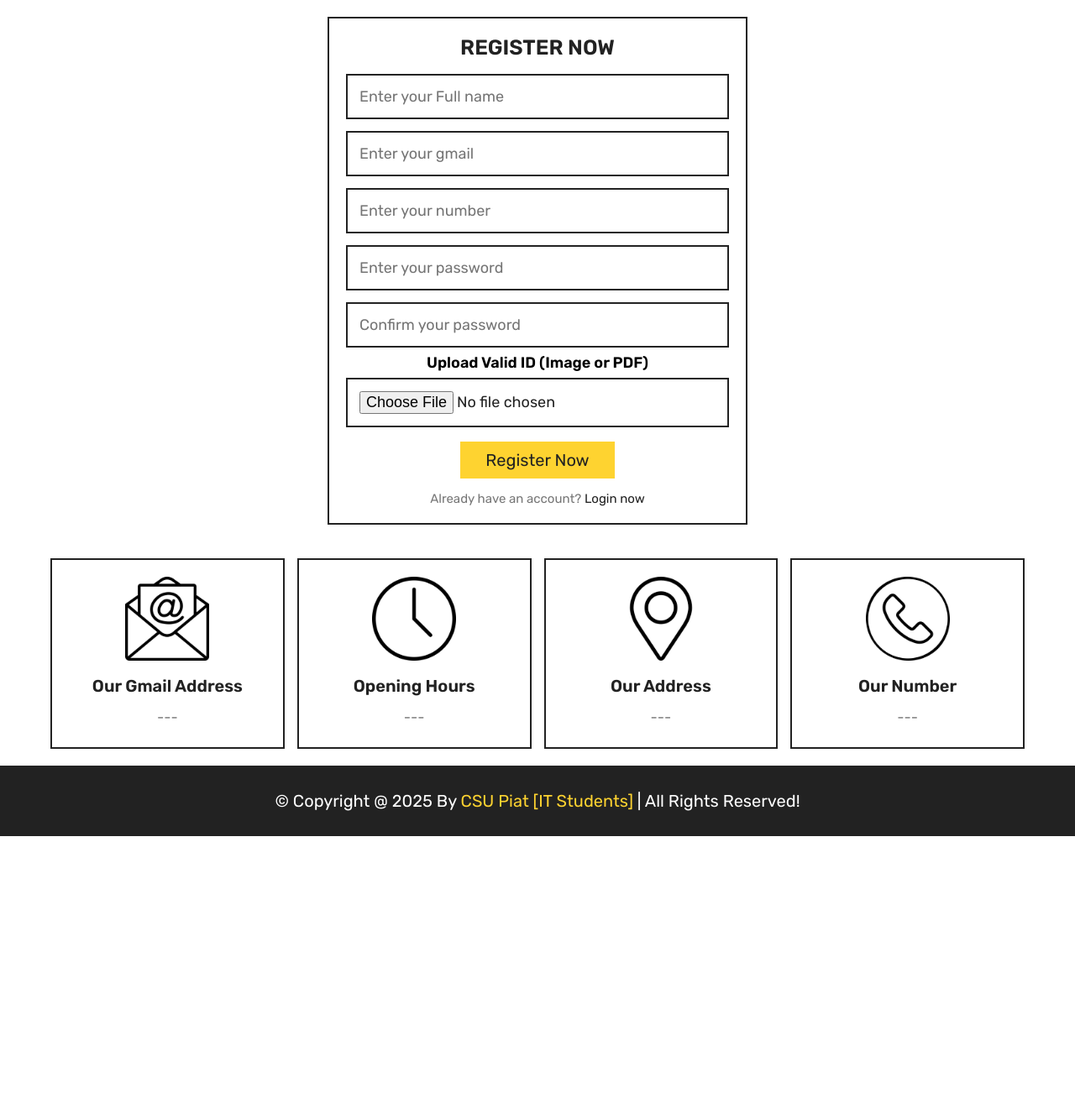
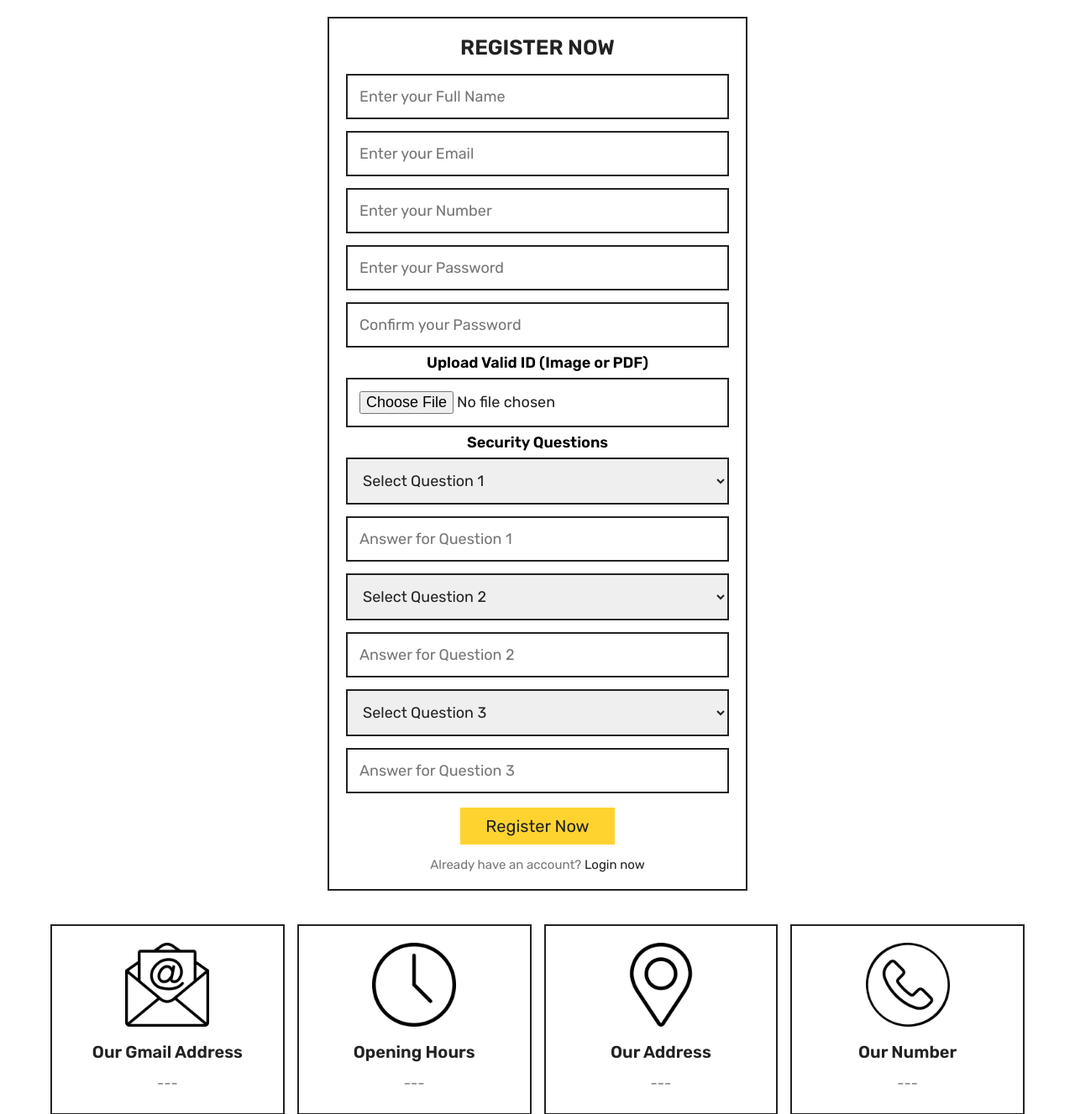
Before and after one commit to LuckyPadua-web/JB_Printing_Services, a PHP site: page /register.php in a window 1280 px wide. Shown: the part 120-1447 px from the top of the page at 84% size. Before the commit the page ends 1116 px from the top, so only its background shows below. Run offline with PHP 8.4, Linux system fonts and the light colour scheme; data comes from the database, SQL or seed files in the repository; data that the repository does not hold is empty; some libraries are stand-ins or nearby versions.

Commit message:
`Added security questions and file upload functionality to registration form, updated form fields and labels, and modified database insertion query to include security questions and file upload information.`

```diff
--- a/register.php
+++ b/register.php
@@ -4,13 +4,13 @@ include 'components/connect.php';
 
 session_start();
 
-if(isset($_SESSION['user_id'])){
+if (isset($_SESSION['user_id'])) {
    $user_id = $_SESSION['user_id'];
-}else{
+} else {
    $user_id = '';
-};
+}
 
-if(isset($_POST['submit'])){
+if (isset($_POST['submit'])) {
 
    $name = filter_var($_POST['name'], FILTER_SANITIZE_STRING);
    $email = filter_var($_POST['email'], FILTER_SANITIZE_STRING);
@@ -18,46 +18,46 @@ if(isset($_POST['submit'])){
    $pass = filter_var(sha1($_POST['pass']), FILTER_SANITIZE_STRING);
    $cpass = filter_var(sha1($_POST['cpass']), FILTER_SANITIZE_STRING);
 
-   // ✅ Handle file upload and rename to avoid duplicate file names
+   // Security questions
+   $sec_q1 = filter_var($_POST['security_question_1'], FILTER_SANITIZE_STRING);
+   $sec_a1 = filter_var($_POST['security_answer_1'], FILTER_SANITIZE_STRING);
+   $sec_q2 = filter_var($_POST['security_question_2'], FILTER_SANITIZE_STRING);
+   $sec_a2 = filter_var($_POST['security_answer_2'], FILTER_SANITIZE_STRING);
+   $sec_q3 = filter_var($_POST['security_question_3'], FILTER_SANITIZE_STRING);
+   $sec_a3 = filter_var($_POST['security_answer_3'], FILTER_SANITIZE_STRING);
+
+   // File upload
    $valid_id = $_FILES['valid_id']['name'];
    $valid_id_tmp = $_FILES['valid_id']['tmp_name'];
-
-   // Create unique filename
    $valid_id_renamed = uniqid() . '_' . basename($valid_id);
-
-   // Save to folder
    $valid_id_folder = 'uploaded_ids/' . $valid_id_renamed;
-
-   // Move uploaded file
    move_uploaded_file($valid_id_tmp, $valid_id_folder);
 
-   // ✅ Check if email or number already exists
+   // Check if email or number already exists
    $select_user = $conn->prepare("SELECT * FROM `users` WHERE email = ? OR number = ?");
    $select_user->execute([$email, $number]);
 
-   if($select_user->rowCount() > 0){
-      $message[] = 'email or number already exists!';
-   }else{
-      if($pass != $cpass){
-         $message[] = 'confirm password not matched!';
-      }else{
-         $insert_user = $conn->prepare("INSERT INTO `users`(name, email, number, password, valid_id) VALUES(?,?,?,?,?)");
-         $insert_user->execute([$name, $email, $number, $cpass, $valid_id_folder]);
+   if ($select_user->rowCount() > 0) {
+      $message[] = 'Email or number already exists!';
+   } else {
+      if ($pass != $cpass) {
+         $message[] = 'Confirm password not matched!';
+      } else {
+         $insert_user = $conn->prepare("INSERT INTO `users` (name, email, number, password, valid_id, security_question_1, security_answer_1, security_question_2, security_answer_2, security_question_3, security_answer_3) VALUES (?, ?, ?, ?, ?, ?, ?, ?, ?, ?, ?)");
+         $insert_user->execute([$name, $email, $number, $cpass, $valid_id_folder, $sec_q1, $sec_a1, $sec_q2, $sec_a2, $sec_q3, $sec_a3]);
 
          $select_user = $conn->prepare("SELECT * FROM `users` WHERE email = ? AND password = ?");
          $select_user->execute([$email, $pass]);
          $row = $select_user->fetch(PDO::FETCH_ASSOC);
 
-         if($select_user->rowCount() > 0){
+         if ($select_user->rowCount() > 0) {
             $_SESSION['user_id'] = $row['id'];
-            header('location:login.php');
+            $message[] = 'Registration successful! You can now log in.';
+            //header('location:register.php');
          }
       }
    }
-
 }
-
-
 
 ?>
 
@@ -67,59 +67,70 @@ if(isset($_POST['submit'])){
    <meta charset="UTF-8">
    <meta http-equiv="X-UA-Compatible" content="IE=edge">
    <meta name="viewport" content="width=device-width, initial-scale=1.0">
-   <title>register</title>
+   <title>Register</title>
 
-   <!-- font awesome cdn link  -->
+   <!-- font awesome cdn link -->
    <link rel="stylesheet" href="https://cdnjs.cloudflare.com/ajax/libs/font-awesome/6.1.1/css/all.min.css">
 
-
-
-   <!-- custom css file link  -->
+   <!-- custom css file link -->
    <link rel="stylesheet" href="css/style.css">
 
 </head>
+
 <body>
 
-<!-- header section starts  -->
 <?php include 'components/user_header.php'; ?>
-<!-- header section ends -->
 
 <section class="form-container">
+   <form action="" method="post" enctype="multipart/form-data">
+      <h3>Register Now</h3>
 
-   <form action="" method="post" enctype="multipart/form-data">
-      <h3>register now</h3>
-      <input type="text" name="name" required placeholder="Enter your Full name" class="box" maxlength="50">
-      <input type="email" name="email" required placeholder="Enter your gmail" class="box" maxlength="50" oninput="this.value = this.value.replace(/\s/g, '')">
-      <input type="number" name="number" required placeholder="Enter your number" class="box" min="0" max="9999999999" maxlength="11">
-      <input type="password" name="pass" required placeholder="Enter your password" class="box" maxlength="50" oninput="this.value = this.value.replace(/\s/g, '')">
-      <input type="password" name="cpass" required placeholder="Confirm your password" class="box" maxlength="50" oninput="this.value = this.value.replace(/\s/g, '')">
+      <input type="text" name="name" required placeholder="Enter your Full Name" class="box" maxlength="50">
+      <input type="email" name="email" required placeholder="Enter your Email" class="box" maxlength="50" oninput="this.value = this.value.replace(/\s/g, '')">
+      <input type="number" name="number" required placeholder="Enter your Number" class="box" maxlength="11">
+      <input type="password" name="pass" required placeholder="Enter your Password" class="box" maxlength="50" oninput="this.value = this.value.replace(/\s/g, '')">
+      <input type="password" name="cpass" required placeholder="Confirm your Password" class="box" maxlength="50" oninput="this.value = this.value.replace(/\s/g, '')">
+
       <label style="font-size: 18px; font-weight: bold;">Upload Valid ID (Image or PDF)</label>
       <input type="file" name="valid_id" accept=".jpg,.jpeg,.png,.pdf" class="box" required>
-      <input type="submit" value="register now" name="submit" class="btn">
+
+      <label style="font-size: 18px; font-weight: bold;">Security Questions</label>
+
+      <!-- Question 1 -->
+      <select name="security_question_1" class="box" required>
+         <option value="">Select Question 1</option>
+         <option value="What is your favorite movie?">What is your favorite movie?</option>
+         <option value="What is your mother's maiden name?">What is your mother's maiden name?</option>
+         <option value="What was your childhood nickname?">What was your childhood nickname?</option>
+      </select>
+      <input type="text" name="security_answer_1" placeholder="Answer for Question 1" class="box" required>
+
+      <!-- Question 2 -->
+      <select name="security_question_2" class="box" required>
+         <option value="">Select Question 2</option>
+         <option value="What is your dream job?">What is your dream job?</option>
+         <option value="What city were you born in?">What city were you born in?</option>
+         <option value="What is your favorite food?">What is your favorite food?</option>
+      </select>
+      <input type="text" name="security_answer_2" placeholder="Answer for Question 2" class="box" required>
+
+      <!-- Question 3 -->
+      <select name="security_question_3" class="box" required>
+         <option value="">Select Question 3</option>
+         <option value="What is your pet's name?">What is your pet's name?</option>
+         <option value="What school did you go to?">What school did you go to?</option>
+         <option value="Who is your childhood hero?">Who is your childhood hero?</option>
+      </select>
+      <input type="text" name="security_answer_3" placeholder="Answer for Question 3" class="box" required>
+
+      <input type="submit" value="Register Now" name="submit" class="btn">
       <p>Already have an account? <a href="login.php">Login now</a></p>
    </form>
-
 </section>
-
-
-
-
-
-
-
-
-
-
 
 <?php include 'components/footer.php'; ?>
 
-
-
-
-
-
-
-<!-- custom js file link  -->
+<!-- custom js file -->
 <script src="js/script.js"></script>
 
 </body>
--- a/update_profile.php
+++ b/update_profile.php
@@ -172,7 +172,7 @@ if(isset($_POST['submit'])){
 <!-- Question 3 -->
 <select name="security_question_3" class="box" required>
    <option value="">Select Question 3</option>
-   <option value="What is your pet's name?" <?= ($fetch_profile['security_question_3'] == 'What is your pet\'s name?') ? 'selected' : '' ?>>What is your pet's name?</option>
+   <option value="What is your pets name?" <?= ($fetch_profile['security_question_3'] == 'What is your pets name?') ? 'selected' : '' ?>>What is your pet's name?</option>
    <option value="What school did you go to?" <?= ($fetch_profile['security_question_3'] == 'What school did you go to?') ? 'selected' : '' ?>>What school did you go to?</option>
    <option value="Who is your childhood hero?" <?= ($fetch_profile['security_question_3'] == 'Who is your childhood hero?') ? 'selected' : '' ?>>Who is your childhood hero?</option>
 </select>
```
Also changed, not shown: uploaded_ids/687d8889e1274_515440618_122223573218088074_6270732539776101761_n.jpg (added), uploaded_ids/687d896fcc655_515440618_122223573218088074_6270732539776101761_n.jpg (added), uploaded_ids/687d89dabe207_471919621_1955445661627792_101257505016471484_n-removebg-preview.png (added), uploaded_ids/687d89ebef4c4_471919621_1955445661627792_101257505016471484_n-removebg-preview.png (added), uploaded_ids/687d8a0ed9633_515440618_122223573218088074_6270732539776101761_n.jpg (added), uploaded_ids/687d8a837ca9d_515440618_122223573218088074_6270732539776101761_n.jpg (added), uploaded_ids/687d8abe512ec_515440618_122223573218088074_6270732539776101761_n.jpg (added), uploaded_ids/687d8ac352996_515440618_122223573218088074_6270732539776101761_n.jpg (added), uploaded_ids/687d8ac6dcc04_515440618_122223573218088074_6270732539776101761_n.jpg (added), uploaded_ids/687d8b151ec59_515440618_122223573218088074_6270732539776101761_n.jpg (added), uploaded_ids/687d8b2d34ded_515440618_122223573218088074_6270732539776101761_n.jpg (added), uploaded_ids/687d8b4068344_515440618_122223573218088074_6270732539776101761_n.jpg (added), uploaded_ids/687d8b54aa1b8_471919621_1955445661627792_101257505016471484_n.jpg (added).
